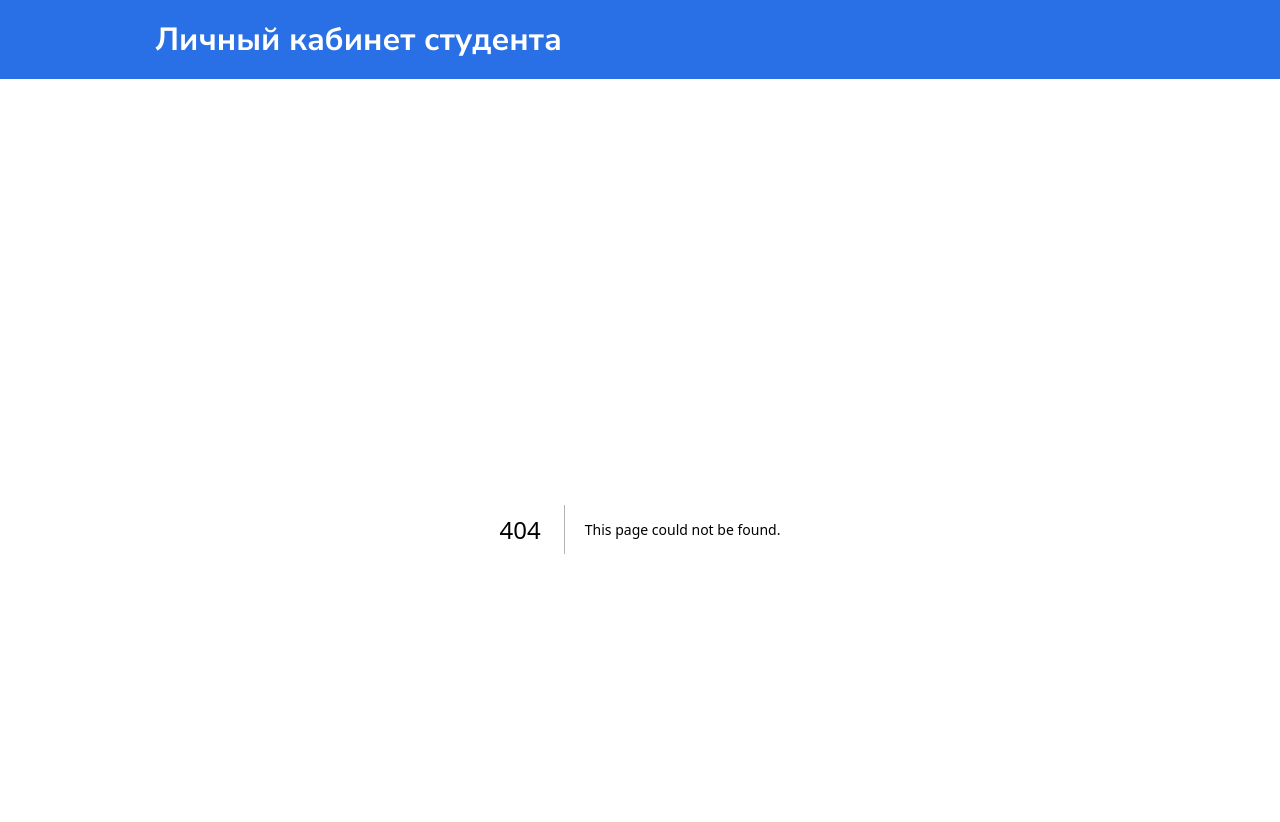
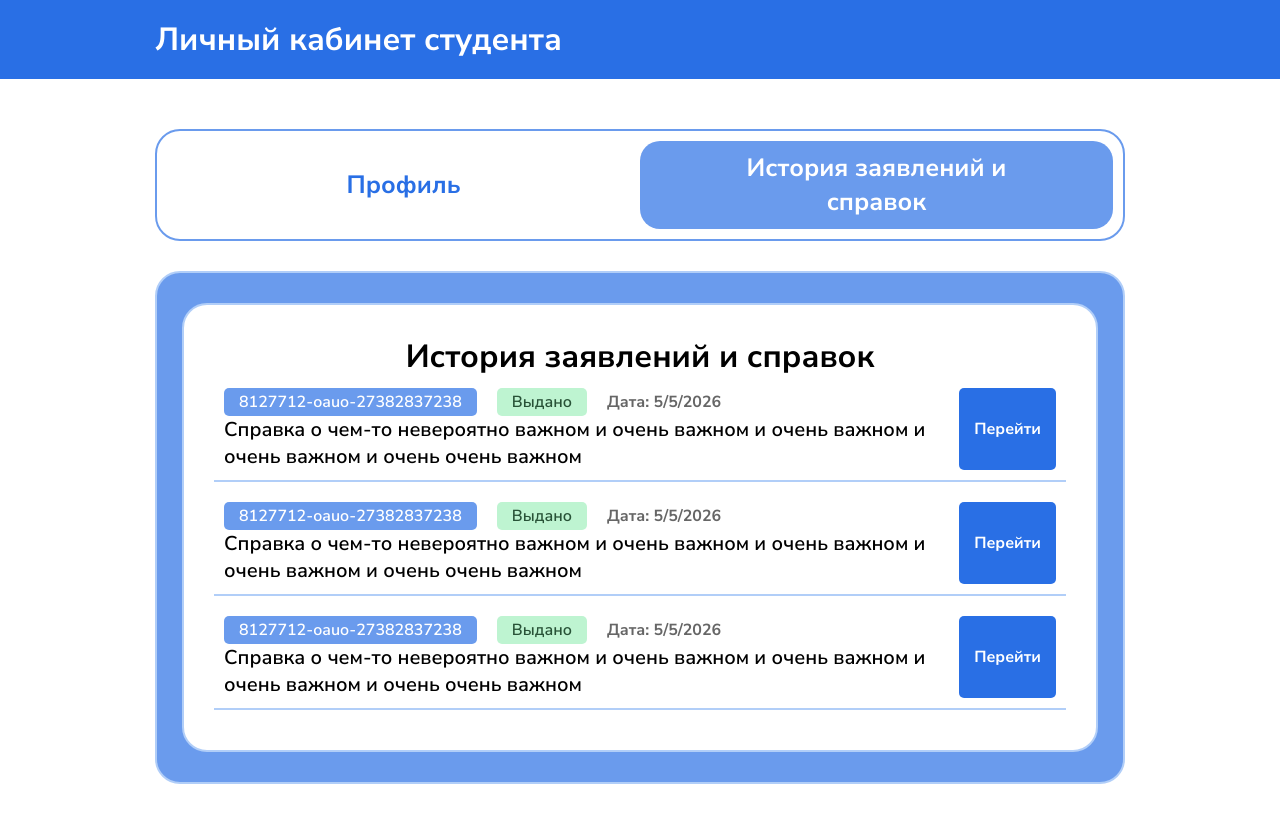
Before and after one commit to EBUSYGIN/student-portal, a Next.js app: page /history in a window 1280 px wide. Before the commit this address had no page. Shown: the top 822 px of the page. Built offline with nearby package versions, Linux system fonts and the light colour scheme.

Commit message:
feat(ui) add certificate -make certificate component -style certificate component

```diff
--- /dev/null
+++ b/app/(user)/history/page.tsx
@@ -0,0 +1,17 @@
+import { Certificate } from '@/entities/user/ui';
+import { Card, Title } from '@/shared';
+
+export default function HistoryPage() {
+  return (
+    <>
+      <Card>
+        <Title type={'h1'} size={'m'}>
+          История заявлений и справок
+        </Title>
+        <Certificate />
+        <Certificate />
+        <Certificate />
+      </Card>
+    </>
+  );
+}
--- /dev/null
+++ b/src/entities/user/ui/Certificate/Certificate.module.css
@@ -0,0 +1,27 @@
+.certificate {
+  width: 100%;
+  padding: 10px;
+
+  display: flex;
+  justify-content: space-between;
+  border-bottom: 2px solid var(--light-blue);
+  margin-bottom: 10px;
+}
+
+.status {
+  display: flex;
+  align-items: center;
+  gap: 20px;
+}
+
+.name {
+  font-size: var(--font-text-main);
+  font-weight: 600;
+  color: var(--black);
+}
+
+.date {
+  font-weight: 700;
+  font-size: 16px;
+  color: var(--dark-gray);
+}
--- /dev/null
+++ b/src/entities/user/ui/Certificate/Certificate.tsx
@@ -0,0 +1,24 @@
+import { Button, StatusTag } from '@/shared';
+
+import styles from './Certificate.module.css';
+
+export function Certificate() {
+  return (
+    <div className={styles.certificate}>
+      <div className={styles.info}>
+        <div className={styles.status}>
+          <StatusTag status='info'>8127712-oauo-27382837238</StatusTag>
+          <StatusTag status='success'>Выдано</StatusTag>
+          <span className={styles.date}>
+            Дата: {new Date().toLocaleDateString()}
+          </span>
+        </div>
+        <span className={styles.name}>
+          Справка о чем-то невероятно важном и очень важном и очень важном и
+          очень важном и очень очень важном
+        </span>
+      </div>
+      <Button size='s'>Перейти</Button>
+    </div>
+  );
+}
--- a/src/entities/user/ui/index.ts
+++ b/src/entities/user/ui/index.ts
@@ -1,2 +1,3 @@
 export { PersonalInfoBlock } from './PersonalInfoBlock/PersonalInfoBlock';
 export { ParentsBlock } from './ParentsBlock/ParentsBlock';
+export { Certificate } from './Certificate/Certificate';
--- a/src/shared/StatusTag/StatusTag.module.css
+++ b/src/shared/StatusTag/StatusTag.module.css
@@ -2,28 +2,26 @@
   padding: 3px 15px;
   max-width: fit-content;
   border-radius: 5px;
+  font-weight: 600;
+  font-size: 16px;
 }
 
 .success {
   background-color: var(--light-green);
   color: var(--dark-green);
-
-  font-weight: 600;
-  font-size: 16px;
 }
 
 .warning {
   background-color: var(--yellow);
   color: var(--dark-yellow);
-
-  font-weight: 600;
-  font-size: 16px;
 }
 
 .error {
   background-color: var(--red);
   color: var(--crimson);
+}
 
-  font-weight: 600;
-  font-size: 16px;
+.info {
+  background-color: var(--background-blue);
+  color: var(--white);
 }
--- a/src/shared/StatusTag/StatusTag.types.ts
+++ b/src/shared/StatusTag/StatusTag.types.ts
@@ -4,5 +4,5 @@ export interface IStatusTagTypes extends DetailedHTMLProps<
   HTMLAttributes<HTMLDivElement>,
   HTMLDivElement
 > {
-  status: 'success' | 'error' | 'warning';
+  status: 'success' | 'error' | 'warning' | 'info';
 }
```
Also changed, not shown: src/entities/user/ui/Certificate/Certificate.types.ts (added).
